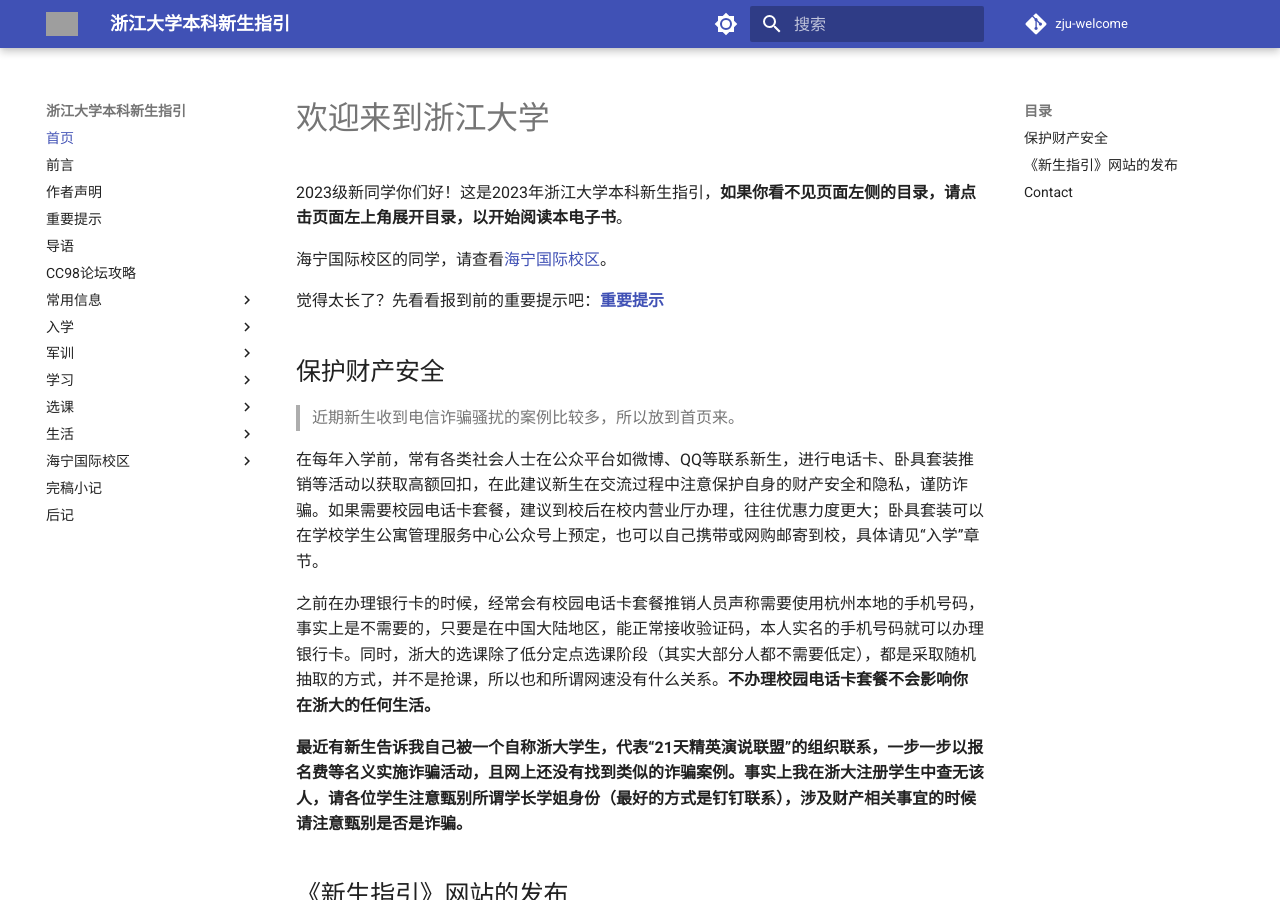
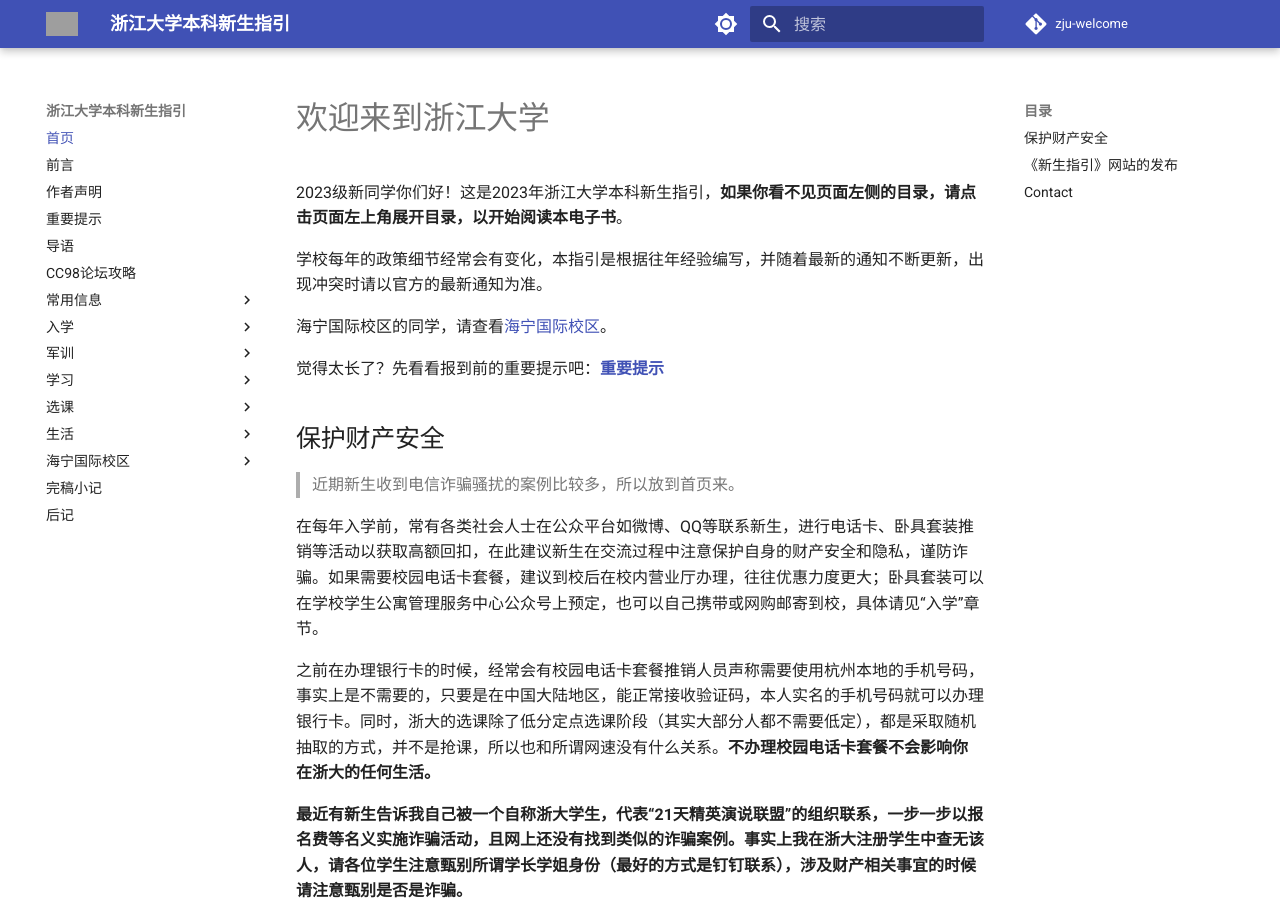
Before and after one commit to mini-full/zju-welcome, an MkDocs documentation site: the page built from docs/index.md, in a window 1280 px wide and 900 px high. Built offline with MkDocs 1.6.1 and Material for MkDocs 9.7.7, drawn with Linux system fonts in a browser that asks for light colours; comment, search, counter and statistics services are not loaded; grey boxes are pictures that could not be loaded.

Commit message:
add note

```diff
--- a/docs/index.md
+++ b/docs/index.md
@@ -1,6 +1,8 @@
 # 欢迎来到浙江大学
 
 2023级新同学你们好！这是2023年浙江大学本科新生指引，**如果你看不见页面左侧的目录，请点击页面左上角展开目录，以开始阅读本电子书**。
+
+学校每年的政策细节经常会有变化，本指引是根据往年经验编写，并随着最新的通知不断更新，出现冲突时请以官方的最新通知为准。
 
 海宁国际校区的同学，请查看[海宁国际校区](haining/intro.md)。
 
```
